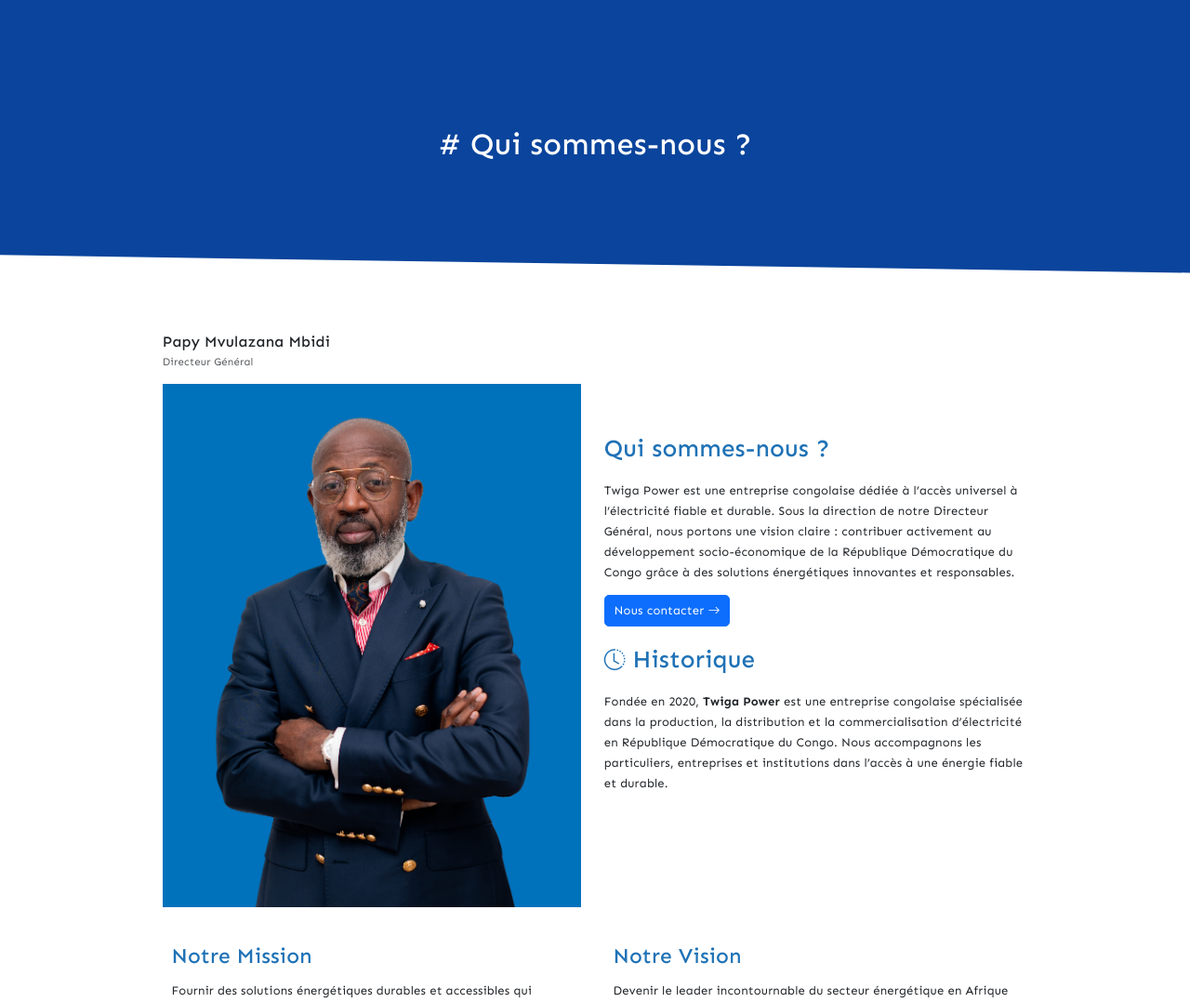
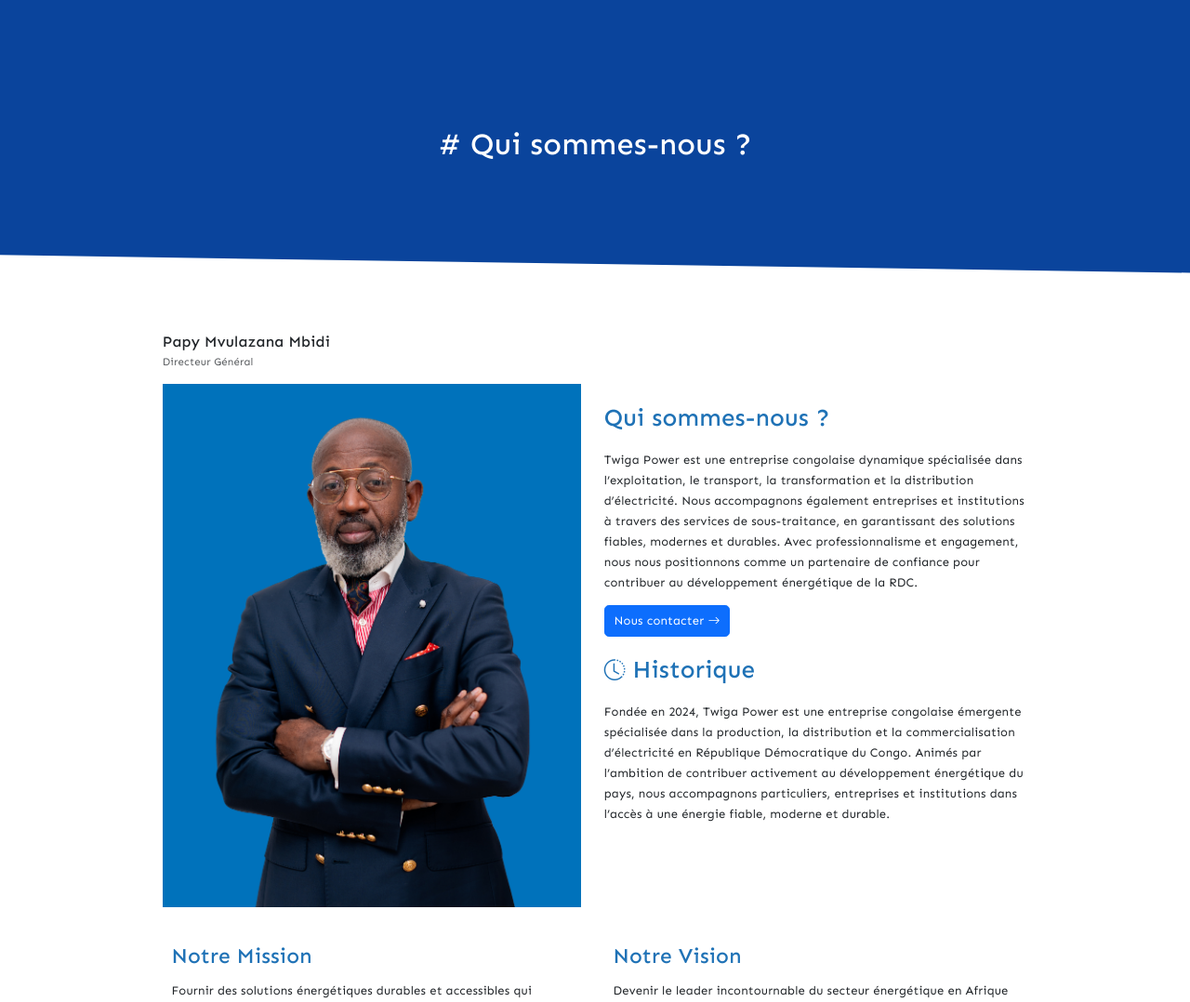
Before and after one commit to Elkis243/twiga-power, a Django app: page /about/ in a window 1280 px wide. Shown: the part 57-1135 px from the top of the page at 93% size. Run offline with Django 5.2, Linux system fonts and the light colour scheme.

Commit message:
Mise à jour du contenu de la section "Qui sommes-nous ?" pour refléter la mission et l'historique de Twiga Power, en mettant l'accent sur l'engagement envers des solutions énergétiques fiables et durables.

```diff
--- a/twiga_power/templates/app/about.html
+++ b/twiga_power/templates/app/about.html
@@ -29,10 +29,7 @@
               <div class="mb-4">
                 <h2 class="mb-4 text-color">Qui sommes-nous ?</h2>
                 <p>
-                  Twiga Power est une entreprise congolaise dédiée à l’accès universel à l’électricité fiable et durable.
-                  Sous la direction de notre Directeur Général, nous portons une vision claire : contribuer activement au
-                  développement socio-économique de la République Démocratique du Congo grâce à des solutions énergétiques
-                  innovantes et responsables.
+                  Twiga Power est une entreprise congolaise dynamique spécialisée dans l’exploitation, le transport, la transformation et la distribution d’électricité. Nous accompagnons également entreprises et institutions à travers des services de sous-traitance, en garantissant des solutions fiables, modernes et durables. Avec professionnalisme et engagement, nous nous positionnons comme un partenaire de confiance pour contribuer au développement énergétique de la RDC.
                 </p>
                 <a href="{% url "contact" %}" class="btn btn-primary">Nous contacter <i class="bi bi-arrow-right"></i></a>
               </div>
@@ -40,9 +37,7 @@
                 <i class="bi bi-clock-history fs-3"></i> Historique
               </h2>
               <p>
-                Fondée en 2020, <strong>Twiga Power</strong> est une entreprise congolaise spécialisée dans la production,
-                la distribution et la commercialisation d’électricité en République Démocratique du Congo. Nous accompagnons
-                les particuliers, entreprises et institutions dans l’accès à une énergie fiable et durable.
+                Fondée en 2024, Twiga Power est une entreprise congolaise émergente spécialisée dans la production, la distribution et la commercialisation d’électricité en République Démocratique du Congo. Animés par l’ambition de contribuer activement au développement énergétique du pays, nous accompagnons particuliers, entreprises et institutions dans l’accès à une énergie fiable, moderne et durable.
               </p>
             </div>
           </div>
```
